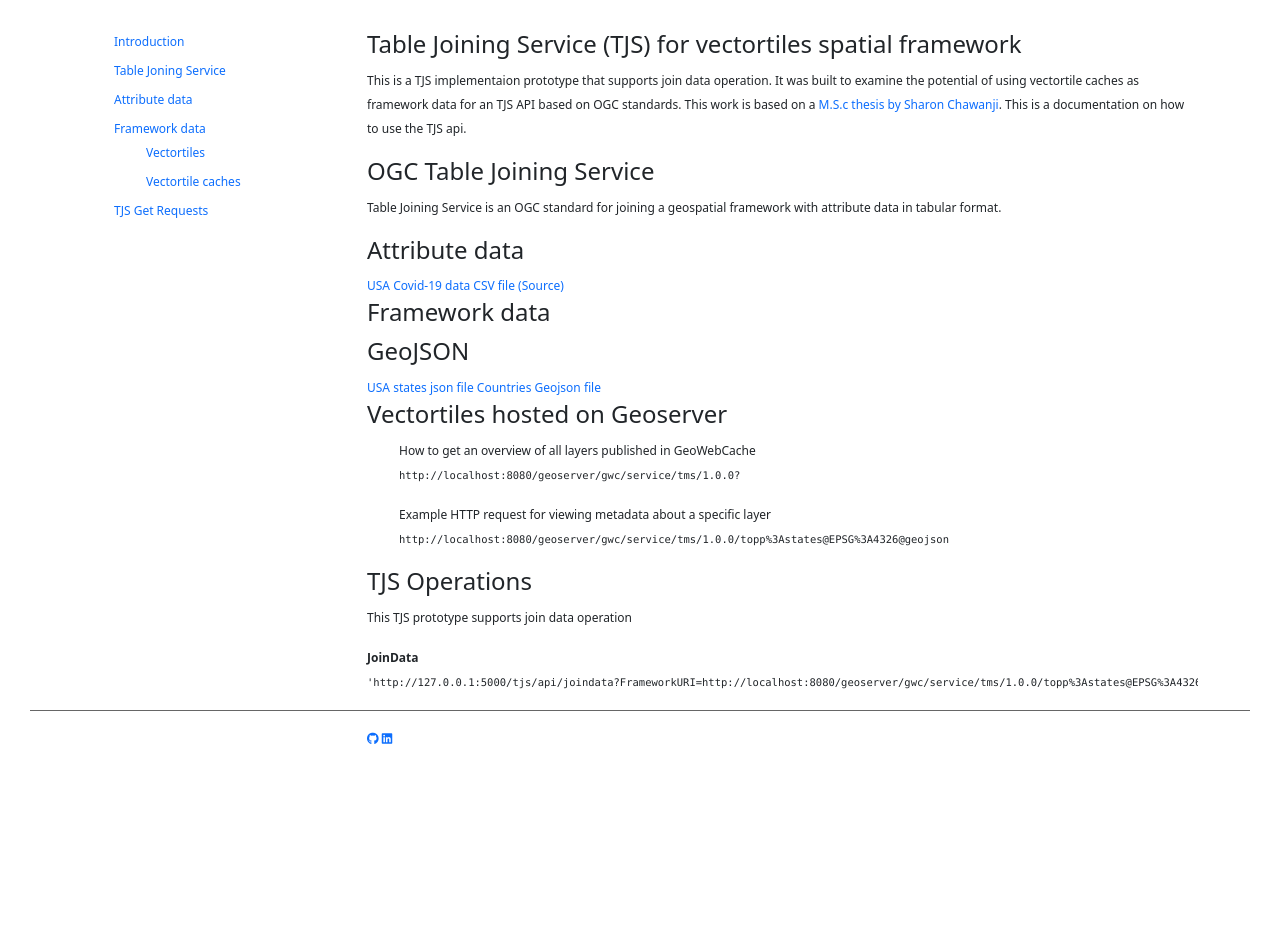
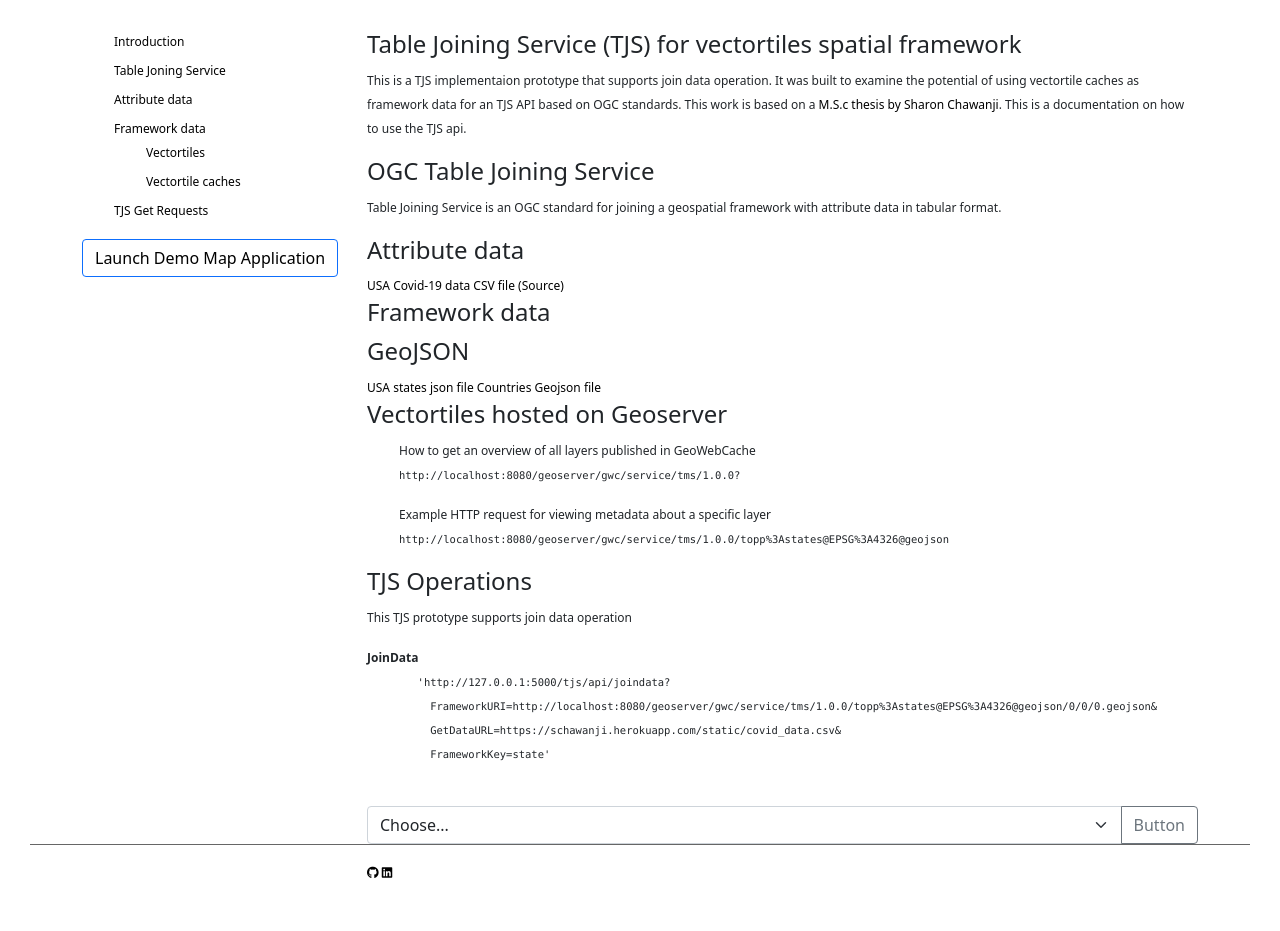
Before and after one commit to schawanji/TJS-Server, a Flask app: page / in a window 1280 px wide. Before the commit the page ends 744 px from the top, so only its background shows below. Run offline with Flask 2, Linux system fonts and the light colour scheme; some libraries are stand-ins or nearby versions.

Commit message:
Added a button to launch Web Application

```diff
--- a/static/css/style.css
+++ b/static/css/style.css
@@ -5,7 +5,8 @@ body {
 }
 
 a{ text-decoration: none;
-color:none}
+color:black}
+a:hover{color:white}
 h1 {
   margin-bottom: 10px;
   font-size: 24px;
--- a/templates/index.html
+++ b/templates/index.html
@@ -17,6 +17,7 @@
 
         <li><a href="#tjs-requests">TJS Get Requests</a></li>
       </ul>
+      <button class="btn btn-outline-primary"><a href="https://vtc-tjs-demo.netlify.app/"> Launch Demo Map Application</a></button>
     </div>
     <div class="col-sm-9 main">
       <div id="introduction">
@@ -88,9 +89,23 @@ http://localhost:8080/geoserver/gwc/service/tms/1.0.0/topp%3Astates@EPSG%3A4326@
         <p>This TJS prototype supports join data operation</p>
         <strong>JoinData </strong>
         <pre>
-'http://127.0.0.1:5000/tjs/api/joindata?FrameworkURI=http://localhost:8080/geoserver/gwc/service/tms/1.0.0/topp%3Astates@EPSG%3A4326@geojson/0/0/0.geojson&GetDataURL=https://schawanji.herokuapp.com/static/covid_data.csv&FrameworkKey=state'
-</pre
+        'http://127.0.0.1:5000/tjs/api/joindata?
+          FrameworkURI=http://localhost:8080/geoserver/gwc/service/tms/1.0.0/topp%3Astates@EPSG%3A4326@geojson/0/0/0.geojson&
+          GetDataURL=https://schawanji.herokuapp.com/static/covid_data.csv&
+          FrameworkKey=state'
+        </pre
         >
+
+        <div class="input-group">
+  <select class="form-select" id="inputGroupSelect04" aria-label="Example select with button addon">
+    <option selected>Choose...</option>
+    <option value="1"> <a href="https://raw.githubusercontent.com/PublicaMundi/MappingAPI/master/data/geojson/us-states.json"> US STATES JSON</a>  </option>
+    <option value="2"><a href="https://openlayers.org/en/v4.6.5/examples/data/geojson/countries.geojson"> Countries GeoJSON</a></option>
+
+  </select>
+  <button class="btn btn-outline-secondary" type="button">Button</button>
+</div>
+
       </div>
     </div>
   </div>
```
